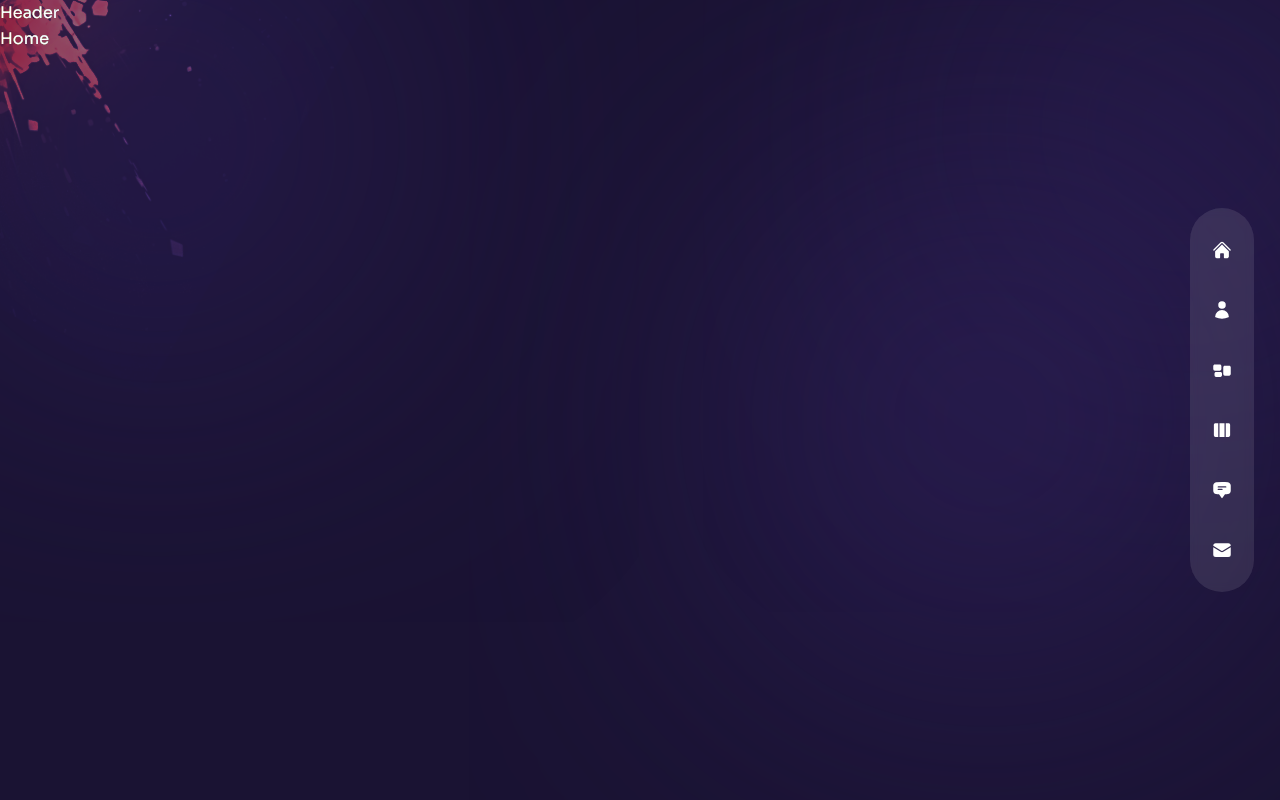
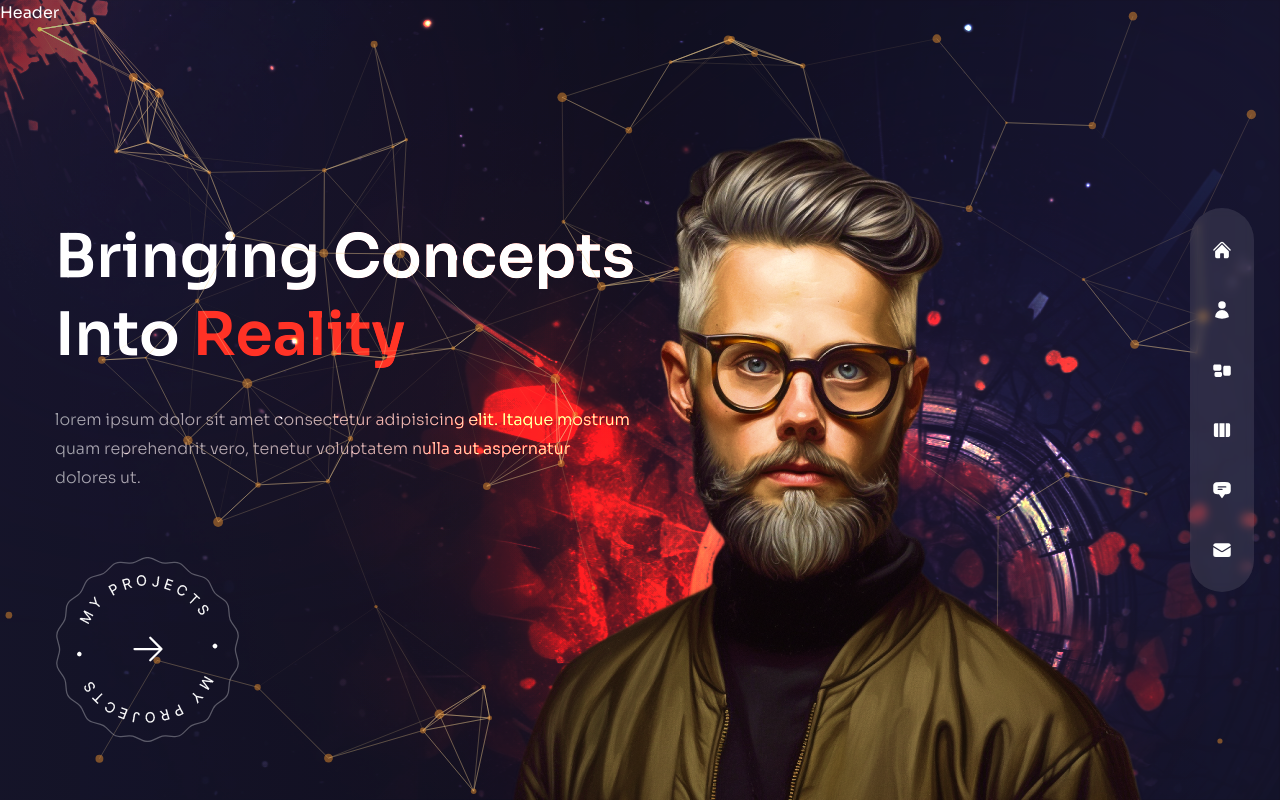
Before and after one commit to bayezid-hossain/bayezid-portfolio-frontend, a Next.js app: page /home in a window 1280 px wide. Built offline with nearby package versions, Linux system fonts and the light colour scheme.

Commit message:
added home page added: particles added: avatar added: button

```diff
--- a/src/app/home/page.tsx
+++ b/src/app/home/page.tsx
@@ -1,6 +1,11 @@
 'use client';
 import TypeWriterText from '@/components/BlinkingText/TypeWriterText';
+import Image from 'next/image';
 
+import ParticlesContainer from '@/components/ParticlesContainer';
+import ProjectsBtn from '@/components/ProjectsBtn';
+import Avatar from '@/components/Avatar';
+import { fadeIn } from '../../../variants';
 import Transition from '@/components/Transition';
 import { useRouter } from 'next/navigation';
 import { AnimatePresence, motion } from 'framer-motion';
@@ -10,7 +15,73 @@
     <AnimatePresence mode="wait">
       <motion.div key={'home'} className="h-full">
         <Transition />
-        Home
+        <div className="bg-primary/60 h-full">
+          {/*text*/}
+          <div className="w-full h-full bg-gradient-to-r from-primary/10 via-black/30 to-black/10">
+            <div className="text-center flex flex-col justify-center xl:pt-40 xl:text-left h-full container mx-auto">
+              {/*title*/}
+              <motion.h1
+                variants={fadeIn('down', 0.2)}
+                initial="hidden"
+                animate="show"
+                exit="hidden"
+                className="h1"
+              >
+                Bringing Concepts <br /> Into{' '}
+                <span className="text-accent">Reality</span>
+              </motion.h1>
+              {/*subtitle*/}
+              <motion.p
+                variants={fadeIn('down', 0.3)}
+                initial="hidden"
+                animate="show"
+                exit="hidden"
+                className="max-w-sm xl:max-w-xl mx-auto xl:mx-0 mb-10 xl:mb-16"
+              >
+                lorem ipsum dolor sit amet consectetur adipisicing elit. Itaque
+                mostrum quam reprehendrit vero, tenetur voluptatem nulla aut
+                aspernatur dolores ut.
+              </motion.p>
+              {/*btn*/}
+              <motion.div
+                variants={fadeIn('down', 0.4)}
+                initial="hidden"
+                animate="show"
+                exit="hidden"
+                className="flex justify-center xl:hidden relative"
+              >
+                <ProjectsBtn />
+              </motion.div>
+              <motion.div
+                variants={fadeIn('down', 0.4)}
+                initial="hidden"
+                animate="show"
+                exit="hidden"
+                className="hidden xl:flex"
+              >
+                <ProjectsBtn />
+              </motion.div>
+            </div>
+          </div>
+          {/*image*/}
+          <div className="w-[1200px] h-full absolute right-0 bottom-0 ">
+            {/*bg img*/}
+            <div className="bg-none xl:bg-explosion xl:bg-cover xl:bg-right xl:bg-no-repeat w-full h-full absolute mix-blend-color-dodge translate-z-0"></div>
+          </div>
+          {/*particles*/}
+          <ParticlesContainer />
+          {/*Avatar img*/}
+          <motion.div
+            variants={fadeIn('up', 0.5)}
+            initial="hidden"
+            animate="show"
+            exit="hidden"
+            transition={{ duration: 1, ease: 'easeInOut' }}
+            className="w-full h-full max-w-[737px] max-h-[678px] absolute bottom-32 lg:bottom-0 lg:right-[8%]"
+          >
+            <Avatar />
+          </motion.div>
+        </div>
       </motion.div>
     </AnimatePresence>
   );
--- a/src/components/Avatar.tsx
+++ b/src/components/Avatar.tsx
@@ -1,5 +1,17 @@
+import Image from 'next/image';
+
 const Avatar = () => {
-  return <div>Avatar</div>;
+  return (
+    <div className="hidden xl:flex xl:max-w-none ">
+      <Image
+        src={'/avatar.png'}
+        width={737}
+        height={678}
+        alt=""
+        className="translate-z-0 w-full h-full "
+      />
+    </div>
+  );
 };
 
 export default Avatar;
--- a/src/components/Header.tsx
+++ b/src/components/Header.tsx
@@ -1,5 +1,5 @@
 const Header = () => {
-  return <header>Header</header>;
+  return <header className="absolute z-30 w-full">Header</header>;
 };
 
 export default Header;
--- a/src/components/ParticlesContainer.tsx
+++ b/src/components/ParticlesContainer.tsx
@@ -1,5 +1,91 @@
+import { Particles } from 'react-tsparticles';
+
+import { loadFull } from 'tsparticles';
+import React, { useCallback } from 'react';
+import { Engine } from 'tsparticles-engine';
+
 const ParticlesContainer = () => {
-  return <div>Particles Container</div>;
+  //init
+  const particlesInit = useCallback(async (engine: Engine) => {
+    await loadFull(engine);
+  }, []);
+  const particlesLoaded = useCallback(async () => {}, []);
+  return (
+    <Particles
+      className="w-full h-full absolute"
+      id="tsparticles"
+      init={particlesInit}
+      loaded={particlesLoaded}
+      options={{
+        background: { color: { value: '' } },
+        fpsLimit: 120,
+        interactivity: {
+          events: {
+            onClick: {
+              enable: false,
+              mode: 'push',
+            },
+            onHover: {
+              enable: true,
+              mode: 'repulse',
+            },
+            resize: true,
+          },
+          modes: {
+            push: {
+              quantity: 90,
+            },
+            repulse: {
+              distance: 200,
+              duration: 0.4,
+            },
+          },
+        },
+        particles: {
+          color: {
+            value: '#e68e2e',
+          },
+          links: {
+            color: '#f5d393',
+            distance: 150,
+            enable: true,
+            opacity: 0.5,
+            width: 1,
+          },
+          collisions: {
+            enable: true,
+          },
+          move: {
+            direction: 'none',
+            enable: true,
+            outModes: {
+              default: 'bounce',
+            },
+            random: false,
+            speed: 1,
+            straight: false,
+          },
+          number: {
+            density: {
+              enable: true,
+              area: 800,
+            },
+            value: 80,
+          },
+          opacity: {
+            value: 0.5,
+          },
+          shape: {
+            type: 'circle',
+          },
+          size: {
+            value: { min: 1, max: 5 },
+          },
+        },
+        detectRetina: true,
+      }}
+    />
+  );
 };
 
 export default ParticlesContainer;
--- a/src/components/ProjectsBtn.tsx
+++ b/src/components/ProjectsBtn.tsx
@@ -1,5 +1,27 @@
+import Image from 'next/image';
+
+import Link from 'next/link';
+
+import { HiArrowRight } from 'react-icons/hi2';
+
 const ProjectsBtn = () => {
-  return <div>Project Btn</div>;
+  return (
+    <div className="mx-auto xl:mx-0 z-30">
+      <Link
+        href={'/work'}
+        className="relative w-[185px] h-[185px] flex justify-center items-center bg-circleStar bg-cover bg-center bg-no-repeat group"
+      >
+        <Image
+          src={'/rounded-text.png'}
+          width={141}
+          height={148}
+          alt=""
+          className="animate-spin-slow w-full h-full max-w-[141px] max-h-[148px]"
+        />
+        <HiArrowRight className="absolute text-4xl group-hover:translate-x-2 transition-all duration-300" />
+      </Link>
+    </div>
+  );
 };
 
 export default ProjectsBtn;
```
Also changed, not shown: public/avatar.png.
